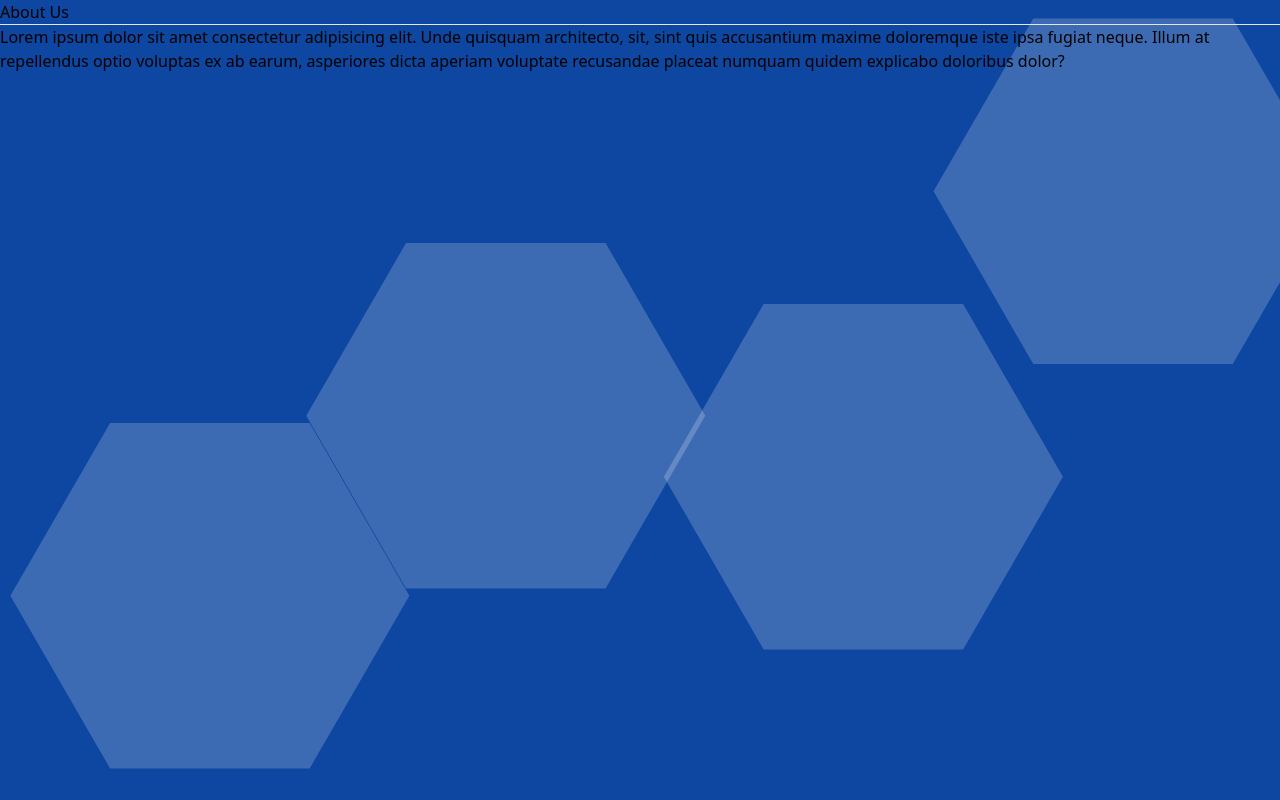
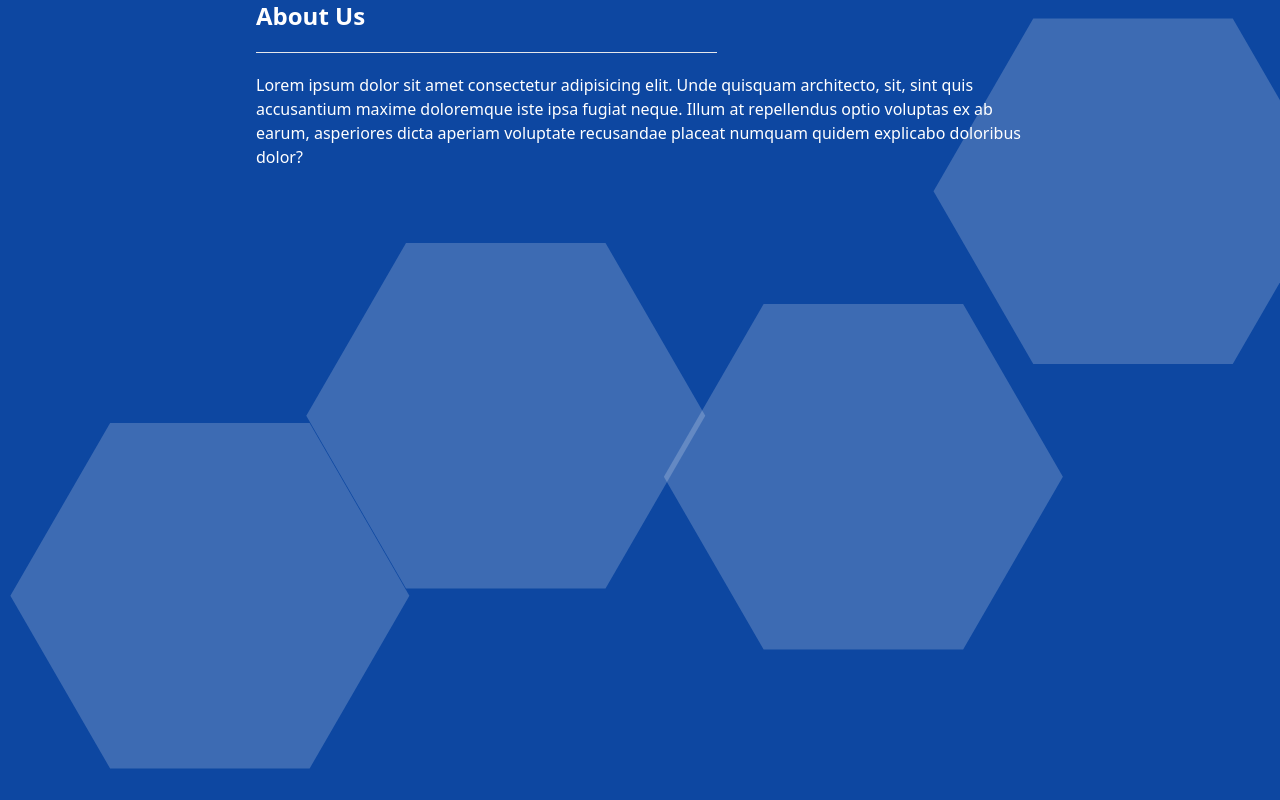
Before and after one commit to jason-dan-iel/Edificio-Website, a React (Vite) app in the folder client/: page / in a window 1280 px wide. Built offline with nearby package versions, Linux system fonts and the light colour scheme.

Commit message:
added the about us section

```diff
--- a/client/src/components/aboutus.jsx
+++ b/client/src/components/aboutus.jsx
@@ -2,9 +2,9 @@ import React from "react";
 
 export default function AboutUs(){
     return (
-        <main>
-            <h1 className="text-1xl">About Us</h1>
-            <hr />
+        <main className="w-3/5 m-auto text-white">
+            <h1 className="text-2xl font-semibold ">About Us</h1>
+            <hr className="w-3/5 pb-5 mt-5"/>
             <p>Lorem ipsum dolor sit amet consectetur adipisicing elit. Unde quisquam architecto, sit, sint quis accusantium maxime doloremque iste ipsa fugiat neque. Illum at repellendus optio voluptas ex ab earum, asperiores dicta aperiam voluptate recusandae placeat numquam quidem explicabo doloribus dolor?</p>
         </main>
     )
```
